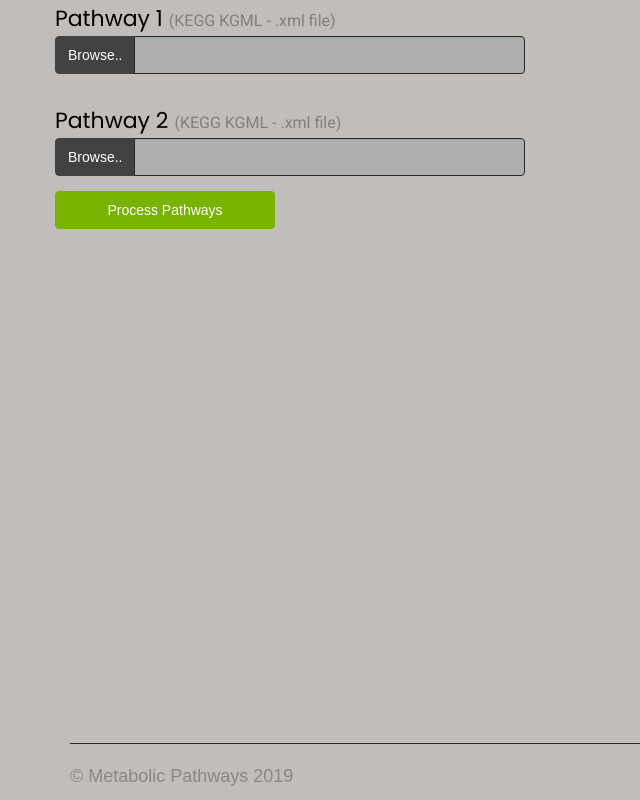
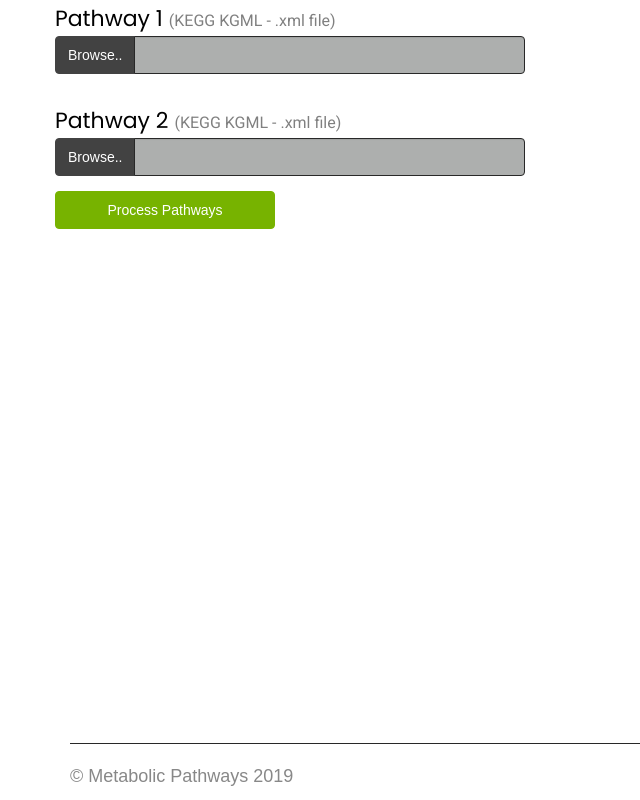
Before and after one commit to anthonylle/metabolic-pathways, an Angular app: page /homepage in a window 1280 px wide. Shown: the part 927-1727 px from the top of the page, without its empty margins (0-640 px from the left). Built offline with nearby package versions, Linux system fonts and the light colour scheme; a web font is replaced by a local one.

Commit message:
Ordenado

```diff
--- a/src/app/public/homepage/homepage.component.html
+++ b/src/app/public/homepage/homepage.component.html
@@ -7,7 +7,7 @@
 		</div>
 	</nav>
 </header>
-<main>
+<main class="menuprincipal">
 	<div id="home" class="jumbotron intro bg-img-section">
 		<div class="container brand">
 			<h1>Metabolic Pathways</h1>
@@ -83,7 +83,7 @@
 		</div>
 	</div>
 	</main>
-	<footer>
+	<footer class="menuprincipal">
 		<div class="container">
 			<hr>
 			<p>&copy; Metabolic Pathways {{anio}}</p>
--- a/src/assets/css/style.css
+++ b/src/assets/css/style.css
@@ -100,6 +100,10 @@ h4 {
 	background-color: transparent;
 	padding-top: 5%;
 	padding-bottom: 2%;
+}
+
+.menuprincipal {
+	background-color: #FFFFFF;
 }
 
 #output {
```
Also changed, not shown: 1 other file (tests, documents, lock files or other folders). Lines whose indentation alone changed are shown as unchanged.
